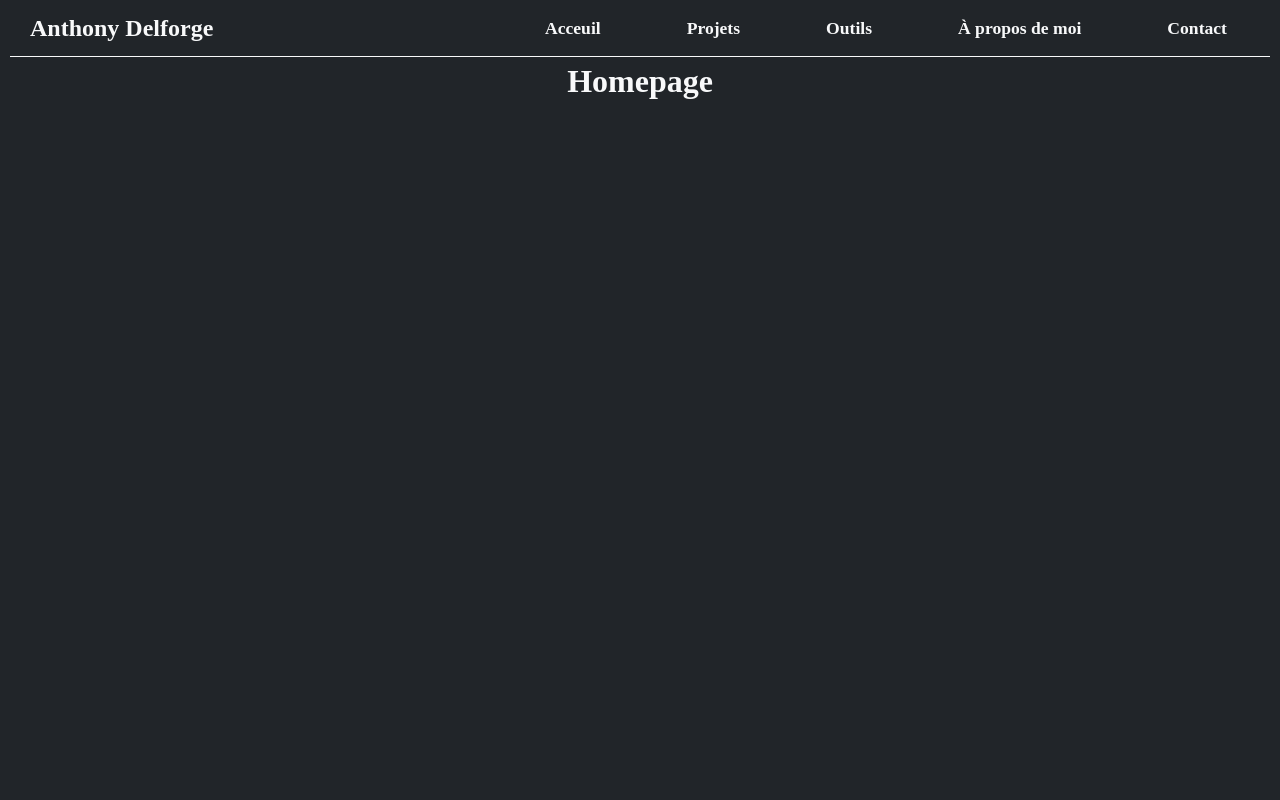
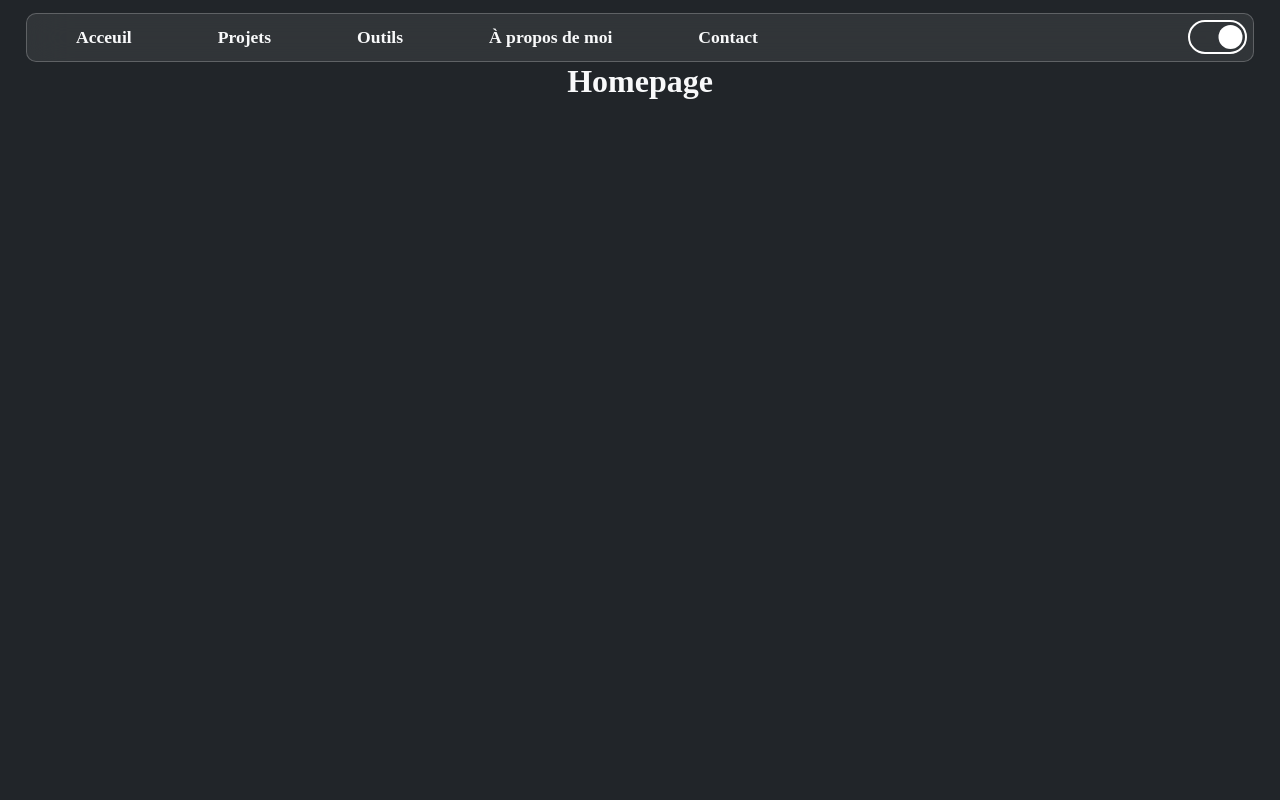
Before and after one commit to AnthonyDWeb/portfolio2, a React (Create React App) app: page / in a window 1280 px wide. Shown: the top 800 px of the page. Built offline with nearby package versions, Linux system fonts and the light colour scheme.

Commit message:
add toggle for changing theme

```diff
--- a/src/App.css
+++ b/src/App.css
@@ -6,8 +6,9 @@
     &.dark {
         color-scheme: dark;
     }
-    color: light-dark(var(--dark), var(--dimligth));
-    background-color: light-dark(var(--dimligth), var(--dark));
+
+    color: light-dark(var(--dark), var(--dimlight));
+    background-color: light-dark(var(--dimlight), var(--dark));
 
     .page {
         display: flex;
@@ -62,15 +63,18 @@
                 font-size: 18px;
                 text-align: justify;
             }
+
             .link {
                 margin: 0 5px;
                 font-weight: 600;
                 font-style: italic;
                 text-decoration: none;
             }
+
             .formation {
                 color: light-dark(crimson, red);
             }
+
             .redirect {
                 color: light-dark(blue, cyan);
             }
--- a/src/components/cards/glasscard.css
+++ b/src/components/cards/glasscard.css
@@ -8,7 +8,8 @@
 
     &.hovercard:hover {
         transform: scale(1.2);
-        box-shadow: 0px 0px 20px 1px light-dark(rgba(96, 94, 94, 0.454), #ffbb763f);
+        box-shadow: 0px 0px 20px 1px light-dark(rgba(96, 94, 94, 0.454), #37ff8ab6);
+        /* box-shadow: 0px 0px 20px 1px light-dark(rgba(96, 94, 94, 0.454), #ffbb763f); */
         border: 1px solid light-dark(rgba(0, 0, 0, 0.454),rgba(255, 255, 255, 0.454));
         background-color: light-dark(rgba(0, 0, 0, 0.234),rgba(255, 255, 255, 0.234));
     }
--- a/src/components/navigation/nav-style.css
+++ b/src/components/navigation/nav-style.css
@@ -1,19 +1,35 @@
 .navBg {
+    display: flex;
+    align-items: center;
+    justify-content: space-between;
     position: fixed;
     width: 100%;
     z-index: 10;
-    background-color: light-dark(var(--dimligth), var(--dark));
+
 
     .navbar {
+        width: 100%;
+        margin: 1vw 2vw;
+        padding: 0.5vw;
         display: flex;
-        height: 7vh;
-        margin: 0 10px;
         align-items: center;
+        border-radius: 10px;
         justify-content: space-between;
-        border-bottom: light-dark(var(--dark), var(--dimligth)) 1px solid;
+        backdrop-filter: blur(20px);
+        -webkit-backdrop-filter: blur(20px);
+
+        &:hover {
+            transition: all 1s ease;
+            border-color: light-dark(var(--dark), #37FF8B);
+
+            .surname {
+                color: light-dark(var(--light), #37FF8B);
+                text-shadow: 2px 0px 1px var(--dark);
+            }
+        }
 
         .logo {
-            color: light-dark(var(--dark), var(--dimligth));
+            color: light-dark(var(--dark), var(--dimlight));
             cursor: pointer;
             margin-left: 20px;
         }
@@ -32,13 +48,13 @@
                     border-radius: 10px;
                     text-decoration: none;
                     transition-delay: 0.3s;
-                    color: light-dark(var(--dark), var(--dimligth));
+                    color: light-dark(var(--dark), var(--dimlight));
 
                     &:hover {
                         transition-delay: 0s;
-                        color: light-dark(var(--dimligth), var(--dark));
-                        background-color: light-dark(var(--dark), var(--ligth));
-                        box-shadow: 0 0 1em 0.5em light-dark(var(--dark), var(--ligth));
+                        color: light-dark(var(--dimlight), var(--dark));
+                        background-color: light-dark(var(--dark), #37FF8B);
+                        box-shadow: 0 0 1em 0.5em light-dark(transparent, #37FF8B);
                     }
                 }
             }
--- a/src/components/navigation/navbar.jsx
+++ b/src/components/navigation/navbar.jsx
@@ -3,19 +3,21 @@ import React, { useContext } from 'react';
 // STYLE //
 import "./nav-style.css"
 import { ThemeContext } from '../../contexts/theme';
+import Glasscard from '../cards/glasscard';
+import Toggle from '../toggle';
 // CONTEXT //
 // PAGE //
 // COMPONENT //
 // OTHER //
 
 export default function NavBar() {
-  const {theme, setTheme} = useContext(ThemeContext);
+  const { theme, setTheme } = useContext(ThemeContext);
   return (
     <div className={`navBg ${theme}`}>
-      <div className='navbar dark'>
-        <div className="logo">
-          <h2 onClick={() => setTheme(theme === "dark" ? "light" : "dark")}>Anthony Delforge</h2>
-        </div>
+      <Glasscard addClass="navbar">
+        {/* <div className="logo">
+          <h2 onClick={() => setTheme(theme === "dark" ? "light" : "dark")}>Anthony <span className='surname'>Delforge</span></h2>
+        </div> */}
         <div className="navlinks">
           <ul>
             <a href="#homepage">Acceuil</a>
@@ -25,7 +27,8 @@ export default function NavBar() {
             <a href="#contact">Contact</a>
           </ul>
         </div>
-      </div>
+        <Toggle/>
+      </Glasscard>
     </div>
   )
 }
--- /dev/null
+++ b/src/components/toggle/index.jsx
@@ -0,0 +1,21 @@
+import React, { useContext, useState } from 'react';
+import './toggleStyle.css'
+import { ThemeContext } from '../../contexts/theme';
+
+function Toggle() {
+    const {theme, setTheme} = useContext(ThemeContext);
+    const [checked, setCheck] = useState(theme === "dark");
+
+    const handleClick = () => {
+        setCheck(!checked);
+        setTheme(theme === "dark" ? "light" : "dark")
+    };
+    return (
+        <label className="switch">
+            <input type="checkbox" defaultChecked={checked} onClick={handleClick} />
+            <span className="slider"></span>
+        </label>
+    )
+}
+
+export default Toggle
--- /dev/null
+++ b/src/components/toggle/toggleStyle.css
@@ -0,0 +1,62 @@
+/* The switch - the box around the slider */
+.switch {
+  font-size: 17px;
+  position: relative;
+  display: inline-block;
+  width: 3.5em;
+  height: 2em;
+}
+
+/* Hide default HTML checkbox */
+.switch input {
+  opacity: 0;
+  width: 0;
+  height: 0;
+}
+
+/* The slider */
+.slider {
+  position: absolute;
+  cursor: pointer;
+  inset: 0;
+  border: 2px solid var(--dark);
+  border-radius: 50px;
+  transition: all 0.4s cubic-bezier(0.175, 0.885, 0.32, 1.275);
+  &:hover {
+    background-color: var(--dark);
+    &.slider:before {
+      background-color: var(--light);
+    }
+  }
+}
+
+.slider:before {
+  position: absolute;
+  content: "";
+  height: 1.4em;
+  width: 1.4em;
+  left: 0.2em;
+  bottom: 0.2em;
+  background-color: var(--dark);
+  border-radius: inherit;
+  transition: all 0.5s cubic-bezier(0.23, 1, 0.320, 1);
+
+}
+
+.switch input:checked+.slider {
+  border: 2px solid var(--light);
+
+  &:hover {
+    box-shadow: 0 0 10px #37FF8B;
+    border-color: #37FF8B;
+
+    &.slider:before {
+      background-color: #37FF8B;
+    }
+  }
+}
+
+.switch input:checked+.slider:before {
+  background-color: var(--light);
+  transform: translateX(1.5em);
+}
--- a/src/index.css
+++ b/src/index.css
@@ -1,7 +1,7 @@
 :root {
   color-scheme: light-dark;
-  --ligth: #fff;
-  --dimligth: #f8f9fa;
+  --light: #fff;
+  --dimlight: #f8f9fa;
   --gray: #6c757d;
   --dimgray: #343a40;
   --dark: #212529;
```
